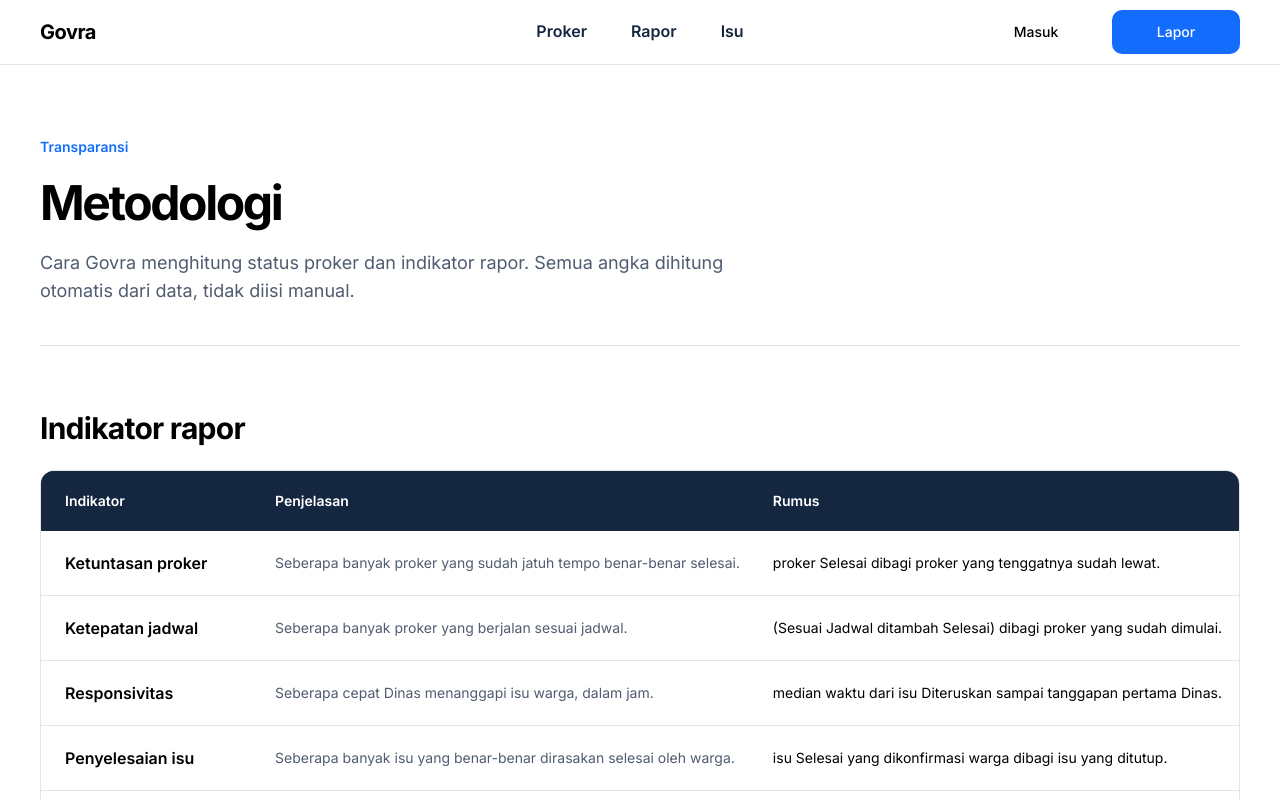
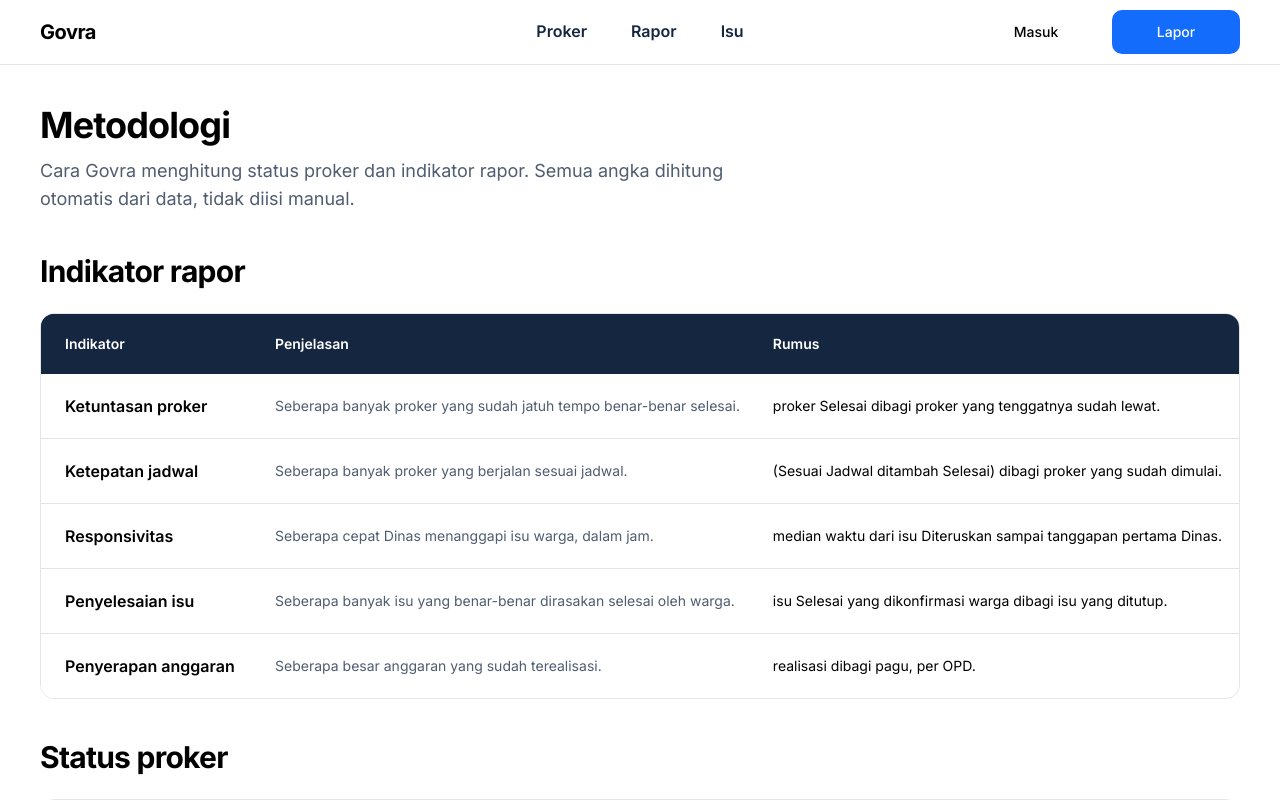
Before and after one commit to AdrianAnis/Govra, a Next.js app in the folder frontend/: page /metodologi in a window 1280 px wide. Shown: the top 800 px of the page. Built offline with nearby package versions, Linux system fonts and the light colour scheme.

Commit message:
fix: samain gaya judul opd, metodologi, dan privasi

```diff
--- a/frontend/src/app/(publik)/metodologi/page.tsx
+++ b/frontend/src/app/(publik)/metodologi/page.tsx
@@ -1,7 +1,7 @@
 import type { Metadata } from "next";
 import { DataCell, DataRow, DataTable, RowHead } from "@/components/data-table";
 import { Container } from "@/components/layout/container";
-import { PageIntro } from "@/components/page-intro";
+import { PageHeader } from "@/components/page-header";
 import { PageSection } from "@/components/page-section";
 import { ProgramStatusBadge } from "@/components/status-badge";
 import { getMethodology } from "@/lib/data/scorecard";
@@ -26,9 +26,8 @@ export default async function MethodologyPage() {
   const methodology = await getMethodology();
 
   return (
-    <Container className="flex flex-col gap-14 py-6 lg:gap-16 lg:py-8">
-      <PageIntro
-        eyebrow="Transparansi"
+    <Container className="flex flex-col gap-10 py-10">
+      <PageHeader
         title="Metodologi"
         description="Cara Govra menghitung status proker dan indikator rapor. Semua angka dihitung otomatis dari data, tidak diisi manual."
       />
--- a/frontend/src/app/(publik)/opd/[slug]/page.tsx
+++ b/frontend/src/app/(publik)/opd/[slug]/page.tsx
@@ -4,6 +4,7 @@ import Link from "next/link";
 import { notFound } from "next/navigation";
 import { DataCell, DataRow, DataTable, RowHead } from "@/components/data-table";
 import { Container } from "@/components/layout/container";
+import { PageHeader } from "@/components/page-header";
 import { PageSection } from "@/components/page-section";
 import { ProgramCard } from "@/components/program-card";
 import { EmptyState } from "@/components/state-message";
@@ -30,8 +31,8 @@ export default async function OpdPage({ params }: PageProps<"/opd/[slug]">) {
   const programs = await listPrograms({ opd: slug, limit: PROGRAM_PREVIEW });
 
   return (
-    <Container className="flex flex-col gap-14 py-6 lg:gap-16 lg:py-8">
-      <div className="flex flex-col gap-8">
+    <Container className="flex flex-col gap-10 py-10">
+      <div className="flex flex-col gap-6">
         <Link
           href="/rapor"
           className="inline-flex min-h-11 w-fit items-center gap-2 text-sm font-medium text-fg-muted hover:text-primary"
@@ -39,15 +40,10 @@ export default async function OpdPage({ params }: PageProps<"/opd/[slug]">) {
           <ArrowLeft aria-hidden className="size-4" />
           Rapor periode
         </Link>
-        <header className="flex flex-col gap-4 border-b pb-10">
-          <p className="text-sm font-semibold text-primary">Organisasi Perangkat Daerah</p>
-          <h1 className="text-3xl leading-tight font-bold tracking-tighter lg:text-5xl">
-            {opd.name}
-          </h1>
-          <p className="max-w-prose text-lg text-fg-muted">
-            Kategori laporan: {opd.categories.map((category) => category.name).join(", ")}.
-          </p>
-        </header>
+        <PageHeader
+          title={opd.name}
+          description={`Kategori laporan: ${opd.categories.map((category) => category.name).join(", ")}.`}
+        />
       </div>
       <PageSection title="Kinerja">
         <DataTable caption={`Indikator rapor ${opd.name}`} headers={INDICATOR_HEADERS}>
--- a/frontend/src/app/(publik)/privasi/page.tsx
+++ b/frontend/src/app/(publik)/privasi/page.tsx
@@ -1,7 +1,7 @@
 import { ChevronDown } from "lucide-react";
 import type { Metadata } from "next";
 import { Container } from "@/components/layout/container";
-import { PageIntro } from "@/components/page-intro";
+import { PageHeader } from "@/components/page-header";
 
 export const metadata: Metadata = { title: "Kebijakan Privasi" };
 
@@ -53,9 +53,8 @@ const QUESTIONS: readonly Question[] = [
 
 export default function PrivacyPage() {
   return (
-    <Container className="flex flex-col gap-10 py-6 lg:py-8">
-      <PageIntro
-        eyebrow="Transparansi"
+    <Container className="flex flex-col gap-10 py-10">
+      <PageHeader
         title="Kebijakan Privasi"
         description="Jawaban singkat tentang data apa yang kami proses, untuk apa, dan hak Anda atas data tersebut."
       />
--- a/frontend/src/components/page-intro.tsx
+++ /dev/null
@@ -1,17 +0,0 @@
-interface PageIntroProps {
-  eyebrow: string;
-  title: string;
-  description: string;
-}
-
-function PageIntro({ eyebrow, title, description }: PageIntroProps) {
-  return (
-    <header className="flex flex-col gap-4 border-b pt-6 pb-10 lg:pt-10">
-      <p className="text-sm font-semibold text-primary">{eyebrow}</p>
-      <h1 className="text-3xl leading-tight font-bold tracking-tighter lg:text-5xl">{title}</h1>
-      <p className="max-w-prose text-lg text-fg-muted">{description}</p>
-    </header>
-  );
-}
-
-export { PageIntro };
```
